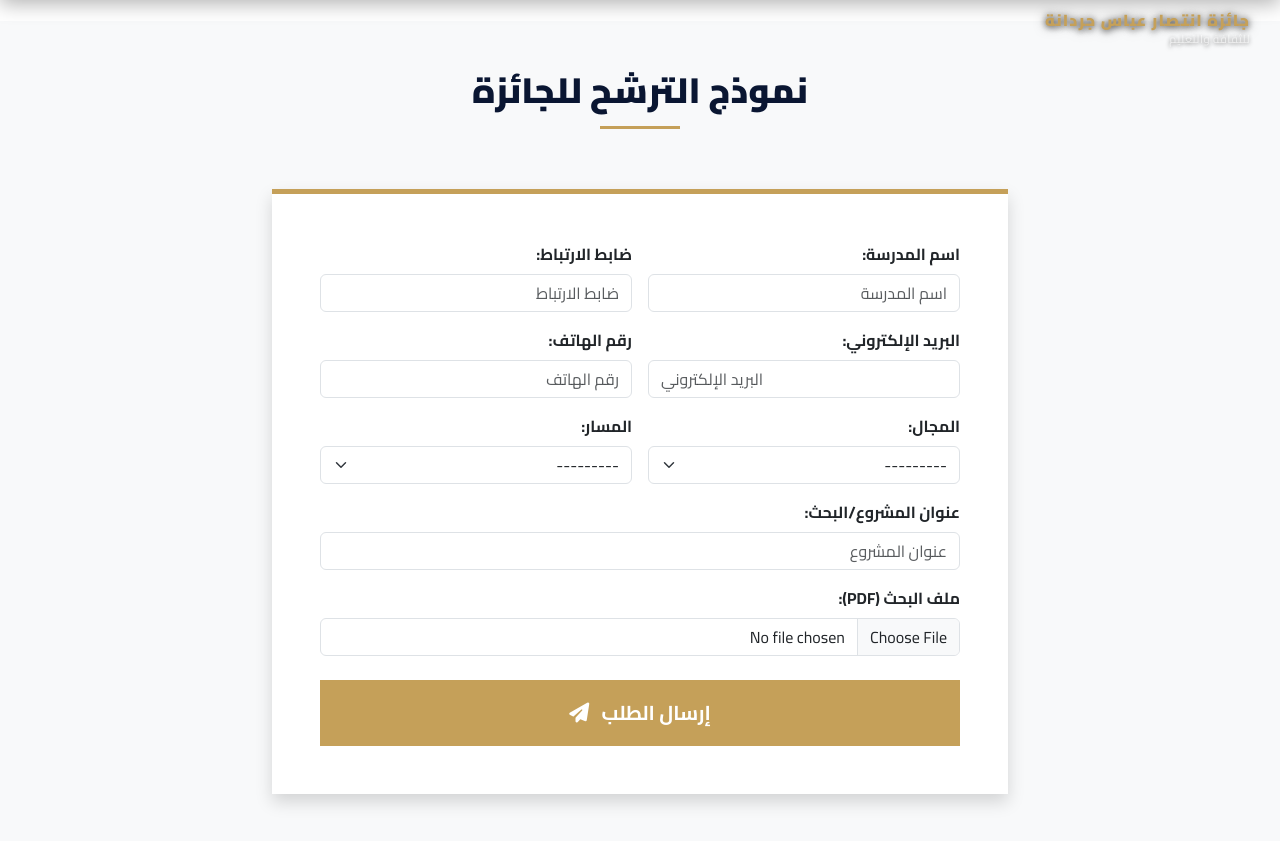
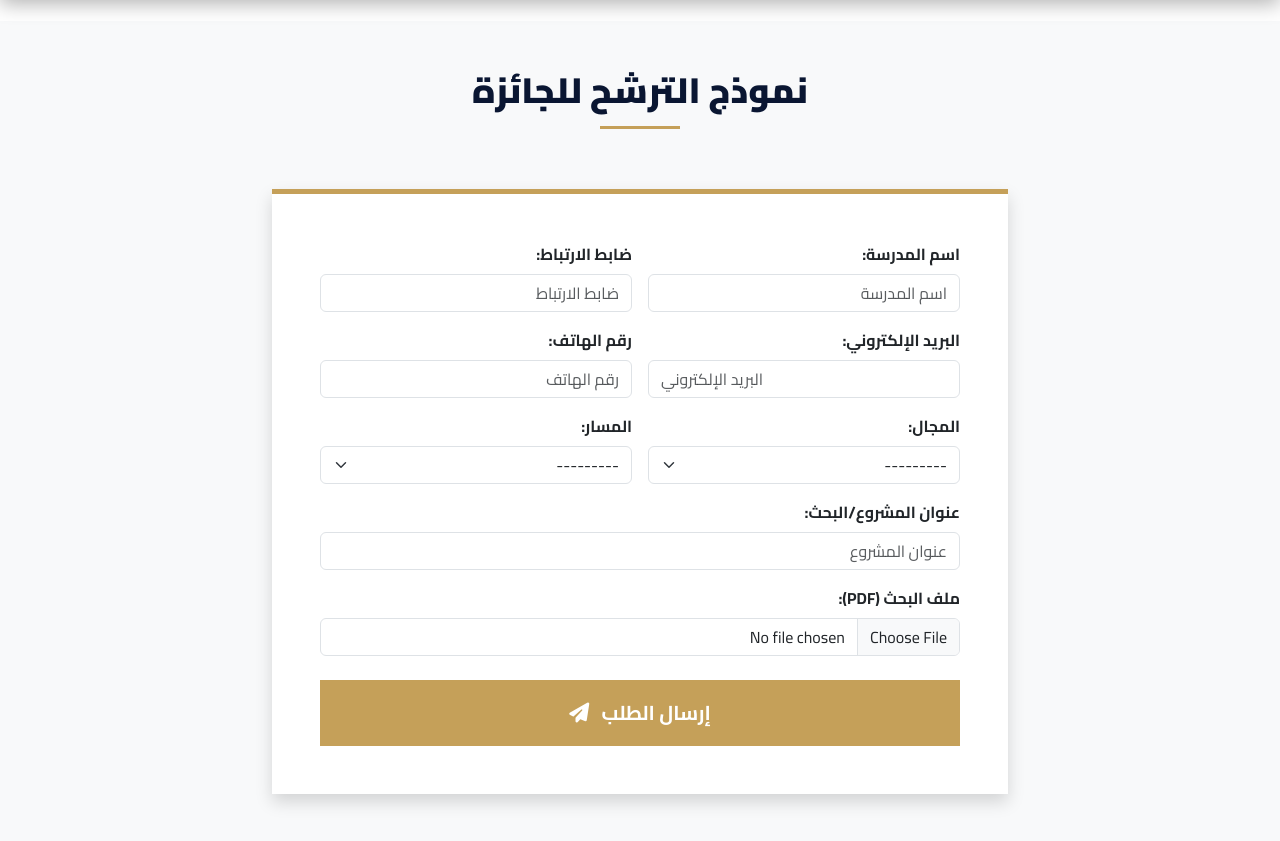
Before and after one commit to BdRjo/IAJ, a Django app: page /submit/ in a window 1280 px wide. Shown: the part 59-900 px from the top of the page. Run offline with Django 5.2, Linux system fonts and the light colour scheme; data comes from the database, SQL or seed files in the repository; data that the repository does not hold is empty.

Commit message:
fix: base card navbarrrr

```diff
--- a/award/templates/award/base.html
+++ b/award/templates/award/base.html
@@ -146,7 +146,7 @@
         /* البطاقة الشفافة — عرض 550px بأقصى اليسار */
         .hero-transparent-card {
             position: relative; z-index: 2;
-            width: 550px; height: 550px;
+            width: 550px; height: 380px;
             margin: 50px auto 0 0 !important;
             align-self: flex-start !important;
             padding: 30px 35px;
@@ -162,7 +162,7 @@
         /* بطاقة صورة + نص (تخطيط جانبي — عرض 550px بأقصى اليسار) */
         .hero-card-split {
             display: flex; flex-direction: row-reverse; align-items: stretch;
-            width: 550px; height: 550px; overflow: hidden;
+            width: 550px; height: 380px; overflow: hidden;
             margin: 50px auto 0 0 !important;
             align-self: flex-start !important;
         }
@@ -223,17 +223,6 @@
             <div class="ticker-sep"></div>
         {% endfor %}
     </div>
-</div>
-<!-- شريط عنوان الجائزة (أقصى اليمين — بدون خلفية) -->
-<div class="award-title-bar" id="awardTitleBar">
-    <h2>{{ content.hero_title }}</h2>
-    <div class="subtitle">{{ content.hero_subtitle }}</div>
-</div>
-{% else %}
-<!-- شريط عنوان الجائزة (بدون تيكر — top: 0) -->
-<div class="award-title-bar" id="awardTitleBar" style="top: 65px;">
-    <h2>{{ content.hero_title }}</h2>
-    <div class="subtitle">{{ content.hero_subtitle }}</div>
 </div>
 {% endif %}
 <nav class="navbar navbar-expand-lg navbar-royal navbar-dark fixed-top">
```
